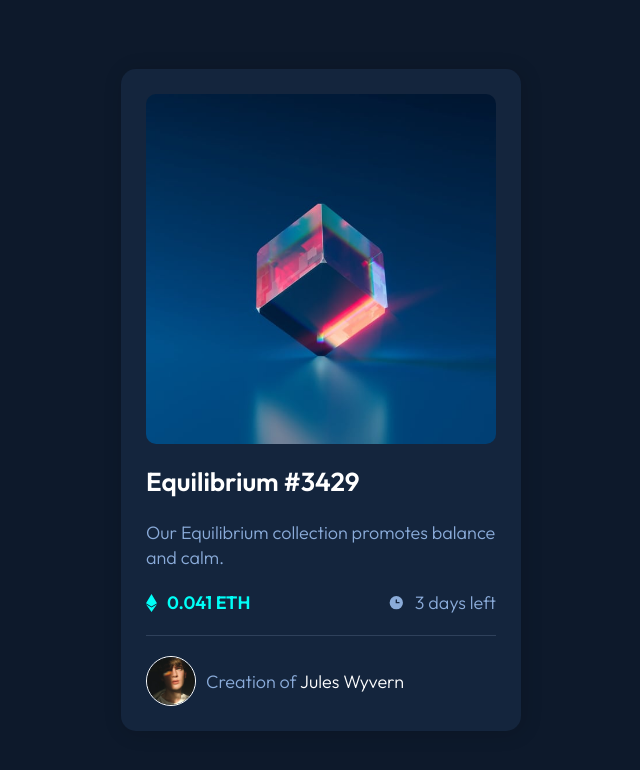
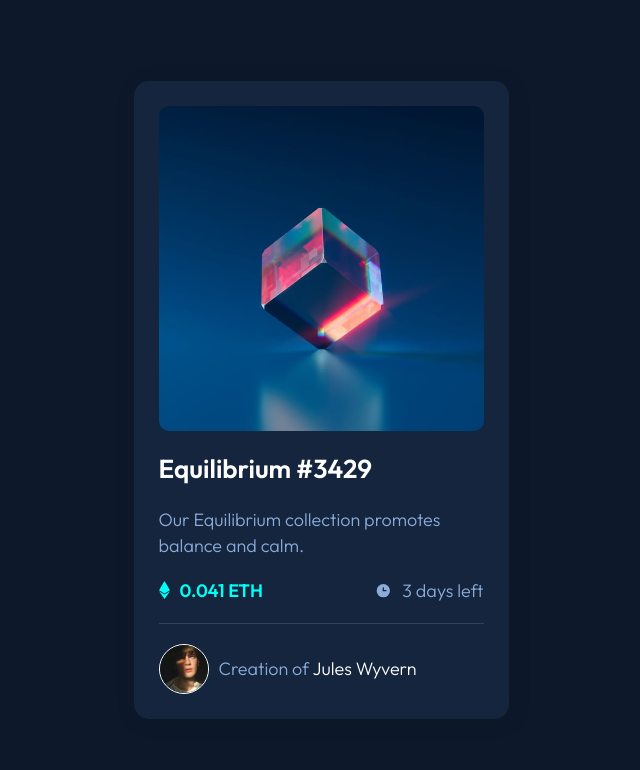
Before and after one commit to JenaCarry/frontend-mentor, a plain HTML site: page nft-preview-card-component-main/index.html in a window 1280 px wide. Shown: the whole page, without its empty margins (319-959 px from the left). Drawn offline with Linux system fonts and the light colour scheme.

Commit message:
Update style.css

```diff
--- a/nft-preview-card-component-main/assets/css/style.css
+++ b/nft-preview-card-component-main/assets/css/style.css
@@ -147,8 +147,4 @@ p {
     body {
         font-size: 18px;
     }
-
-    .container {
-        max-width: 400px;
-    }
 }
```
